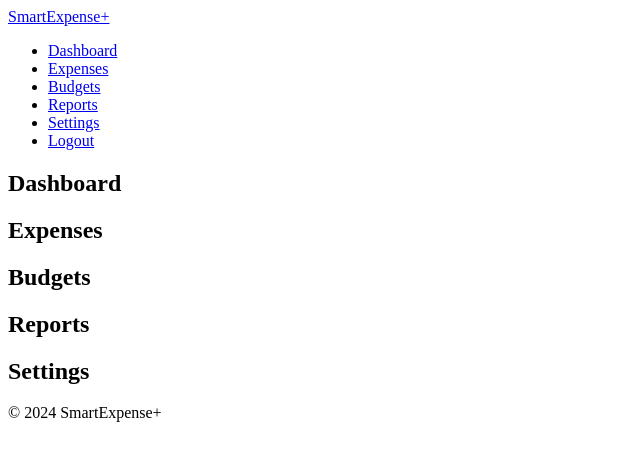
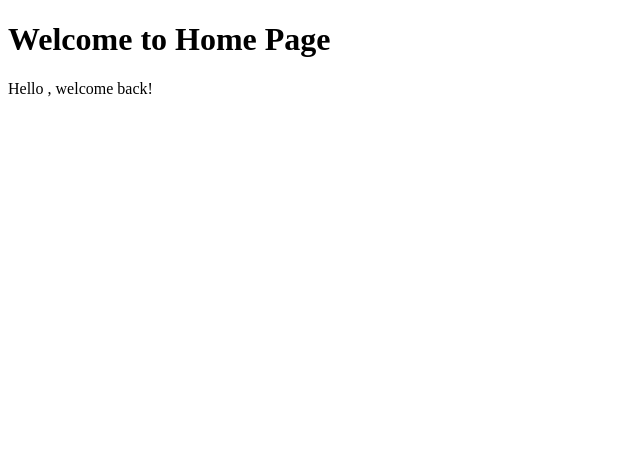
Before and after one commit to ribhav2003/SmartExpense_seproject, a website: page home.html in a window 1280 px wide. Shown: the whole page, without its empty margins (0-640 px from the left). Drawn offline with Linux system fonts and the light colour scheme.

Commit message:
session done

```diff
--- a/home.html
+++ b/home.html
@@ -3,69 +3,12 @@
 <head>
     <meta charset="UTF-8">
     <meta name="viewport" content="width=device-width, initial-scale=1.0">
-    <title>Home - SmartExpense+</title>
-    <!-- Include CSS stylesheets here -->
+    <title>Home</title>
 </head>
 <body>
-    <!-- Header section -->
-    <header>
-        <div class="container">
-            <a href="#" class="logo">SmartExpense+</a>
-            <nav>
-                <ul>
-                    <li><a href="#">Dashboard</a></li>
-                    <li><a href="#">Expenses</a></li>
-                    <li><a href="#">Budgets</a></li>
-                    <li><a href="#">Reports</a></li>
-                    <li><a href="#">Settings</a></li>
-                    <li><a href="#">Logout</a></li>
-                </ul>
-            </nav>
-        </div>
-    </header>
+    <h1>Welcome to Home Page</h1>
+    <p>Hello <span id="userName"></span>, welcome back!</p>
 
-    <!-- Main content section -->
-    <main>
-        <div class="container">
-            <!-- Dashboard content -->
-            <section id="dashboard">
-                <h1>Dashboard</h1>
-                <!-- Your dashboard content goes here -->
-            </section>
-
-            <!-- Expenses content -->
-            <section id="expenses">
-                <h1>Expenses</h1>
-                <!-- Your expenses content goes here -->
-            </section>
-
-            <!-- Budgets content -->
-            <section id="budgets">
-                <h1>Budgets</h1>
-                <!-- Your budgets content goes here -->
-            </section>
-
-            <!-- Reports content -->
-            <section id="reports">
-                <h1>Reports</h1>
-                <!-- Your reports content goes here -->
-            </section>
-
-            <!-- Settings content -->
-            <section id="settings">
-                <h1>Settings</h1>
-                <!-- Your settings content goes here -->
-            </section>
-        </div>
-    </main>
-
-    <!-- Footer section -->
-    <footer>
-        <div class="container">
-            <p>&copy; 2024 SmartExpense+</p>
-        </div>
-    </footer>
-
-    <!-- Include JavaScript files here -->
+    <script src="home.js"></script>
 </body>
 </html>
--- /dev/null
+++ b/home.js
@@ -0,0 +1,8 @@
+document.addEventListener('DOMContentLoaded', function () {
+    const userNameElement = document.getElementById('userName');
+    const userName = sessionStorage.getItem('userName');
+
+    if (userName) {
+        userNameElement.textContent = userName;
+    }
+});
--- a/package.json
+++ b/package.json
@@ -11,7 +11,9 @@
   "dependencies": {
     "body-parser": "^1.20.2",
     "cors": "^2.8.5",
+    "ejs": "^3.1.9",
     "express": "^4.19.2",
+    "express-session": "^1.18.0",
     "mysql": "^2.18.1"
   }
 }
```
Also changed, not shown: index.js (+11 -0 lines), signin.js (+7 -1 lines), 1 other file.
